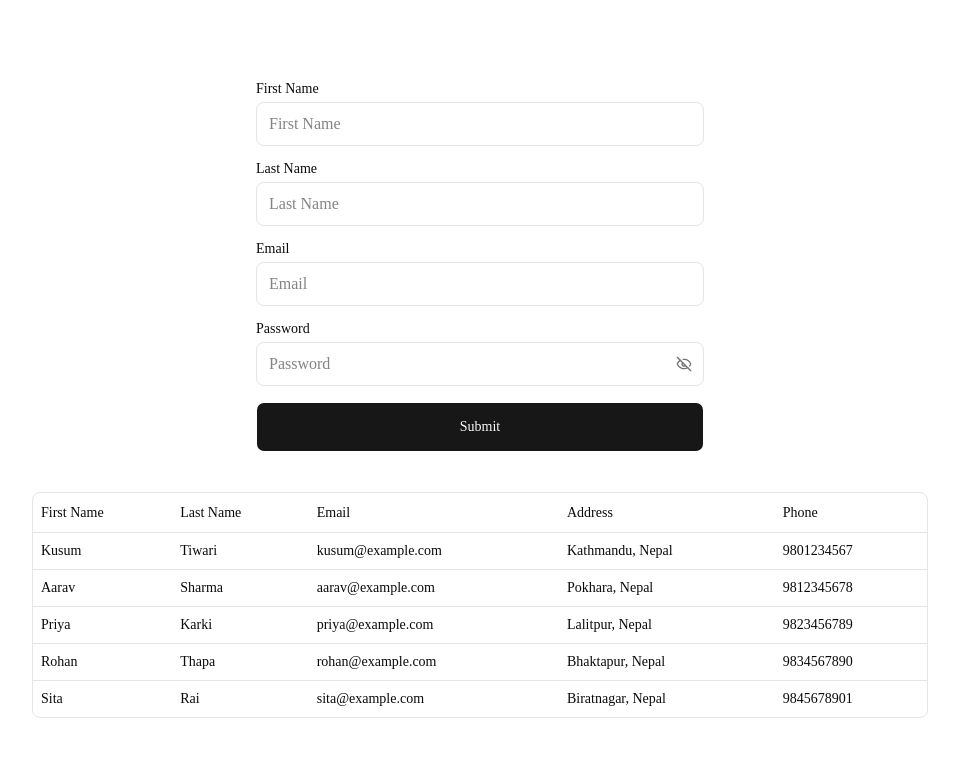
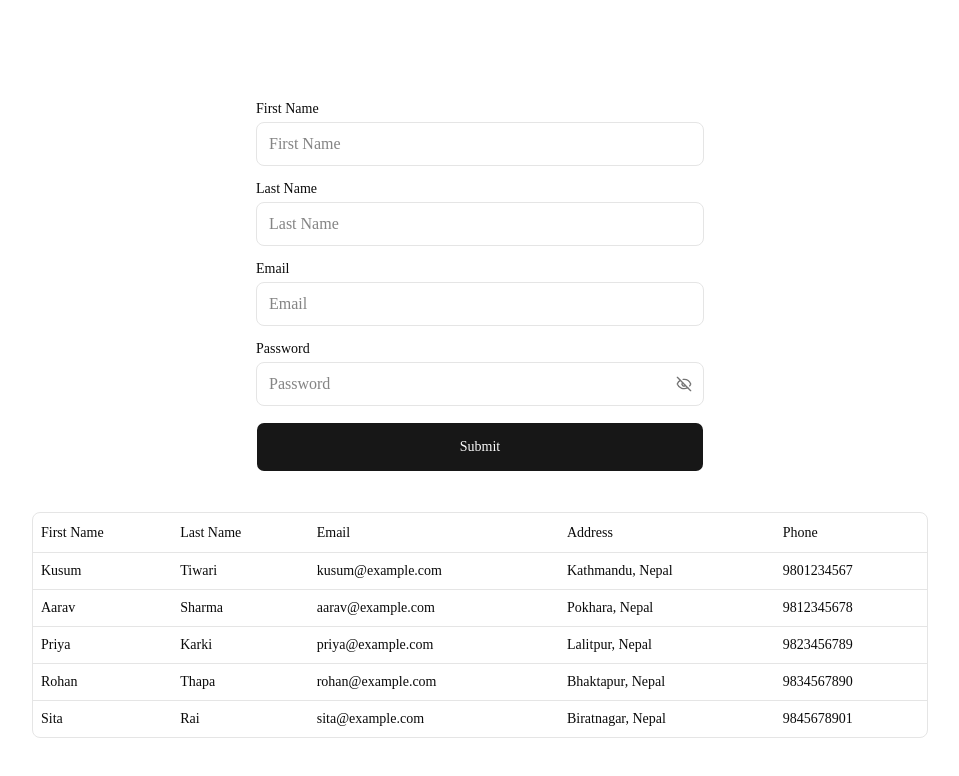
Before and after one commit to kusumtiwari/Form-Table, a Next.js app: page / in a window 1280 px wide. Shown: the top 776 px of the page, without its empty margins (160-1119 px from the left). Built offline with nearby package versions, Linux system fonts and the light colour scheme.

Commit message:
fix: home page padding

```diff
--- a/app/page.tsx
+++ b/app/page.tsx
@@ -3,7 +3,7 @@
 
 export default function Home() {
   return (
-    <div className="flex flex-col items-center justify-center gap-10 min-h-screen w-full">
+    <div className="flex flex-col items-center justify-center gap-10 min-h-screen w-full pt-10">
     <BasicForm/>
     <UserTable/>
     </div>
```
